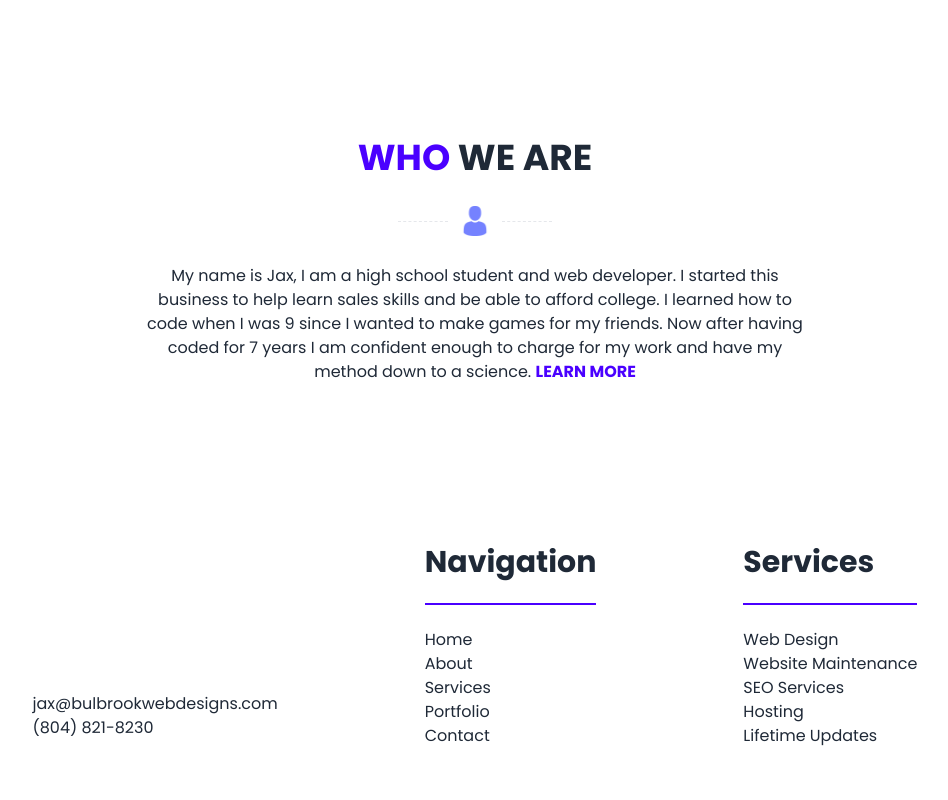
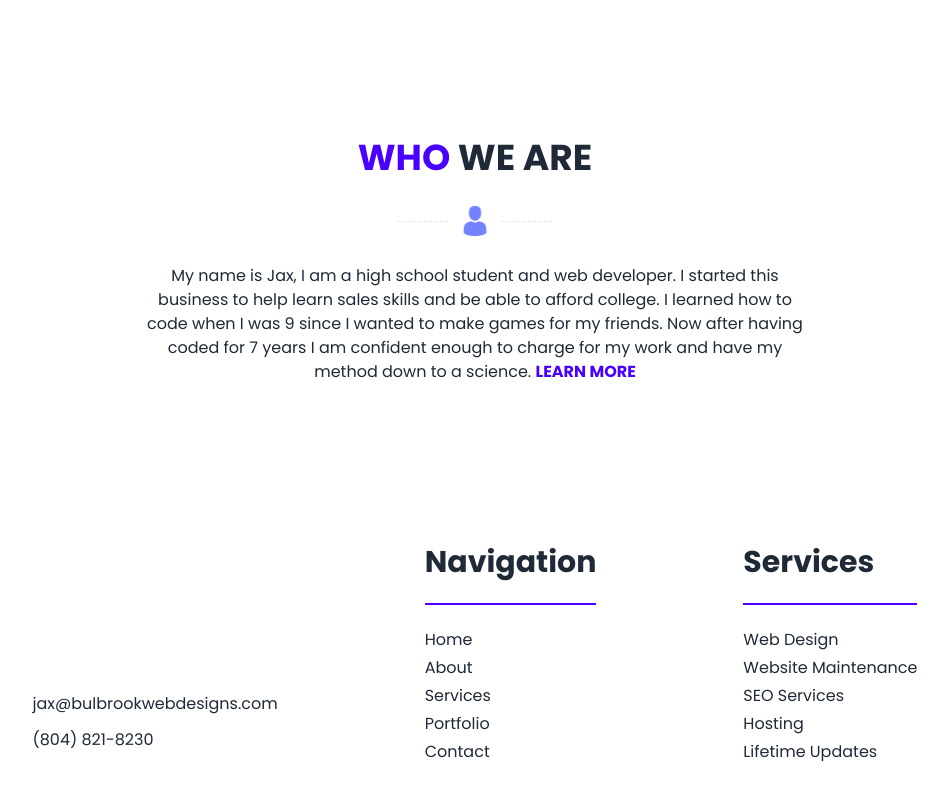
Before and after one commit to Jax-Hax/portfolio, a SvelteKit app: page / in a window 1280 px wide. Shown: the part 2218-3018 px from the top of the page, without its empty margins (165-1113 px from the left). Built offline with nearby package versions, Linux system fonts and the light colour scheme; a web font is replaced by a local one.

Commit message:
added proper spacing

```diff
--- a/src/routes/BottomBar.svelte
+++ b/src/routes/BottomBar.svelte
@@ -8,25 +8,25 @@
 			<span class="sr-only">Bulbrook Web Designs</span>
 			<Picture mobileSrc="favicon.png" width="100" alt="logo" />
 		</a>
-		<div><a href="mailto:jax@bulbrookwebdesigns.com">jax@bulbrookwebdesigns.com</a></div>
+		<div class="mb-3"><a href="mailto:jax@bulbrookwebdesigns.com">jax@bulbrookwebdesigns.com</a></div>
 		<div><a href="tel:804-821-8230">(804) 821-8230</a></div>
 	</div>
     <div>
 		<h1 class="font-bold text-3xl">Navigation</h1>
         <div class="divider divider-primary"></div>
-		<div><a class="link link-hover transition" href="/">Home</a></div>
-		<div><a class="link link-hover transition" href="/">About</a></div>
-		<div><a class="link link-hover transition" href="/">Services</a></div>
-		<div><a class="link link-hover transition" href="/">Portfolio</a></div>
-		<div><a class="link link-hover transition" href="/">Contact</a></div>
+		<div class="my-1"><a class="link link-hover transition" href="/">Home</a></div>
+		<div class="my-1"><a class="link link-hover transition" href="/">About</a></div>
+		<div class="my-1"><a class="link link-hover transition" href="/">Services</a></div>
+		<div class="my-1"><a class="link link-hover transition" href="/">Portfolio</a></div>
+		<div class="my-1"><a class="link link-hover transition" href="/">Contact</a></div>
 	</div>
     <div>
 		<h1 class="font-bold text-3xl">Services</h1>
         <div class="divider divider-primary"></div>
-		<div><a class="link link-hover transition" href="/">Web Design</a></div>
-		<div><a class="link link-hover transition" href="/">Website Maintenance</a></div>
-		<div><a class="link link-hover transition" href="/">SEO Services</a></div>
-		<div><a class="link link-hover transition" href="/">Hosting</a></div>
-		<div><a class="link link-hover transition" href="/">Lifetime Updates</a></div>
+		<div class="my-1"><a class="link link-hover transition" href="/">Web Design</a></div>
+		<div class="my-1"><a class="link link-hover transition" href="/">Website Maintenance</a></div>
+		<div class="my-1"><a class="link link-hover transition" href="/">SEO Services</a></div>
+		<div class="my-1"><a class="link link-hover transition" href="/">Hosting</a></div>
+		<div class="my-1"><a class="link link-hover transition" href="/">Lifetime Updates</a></div>
 	</div>
 </div>
```
